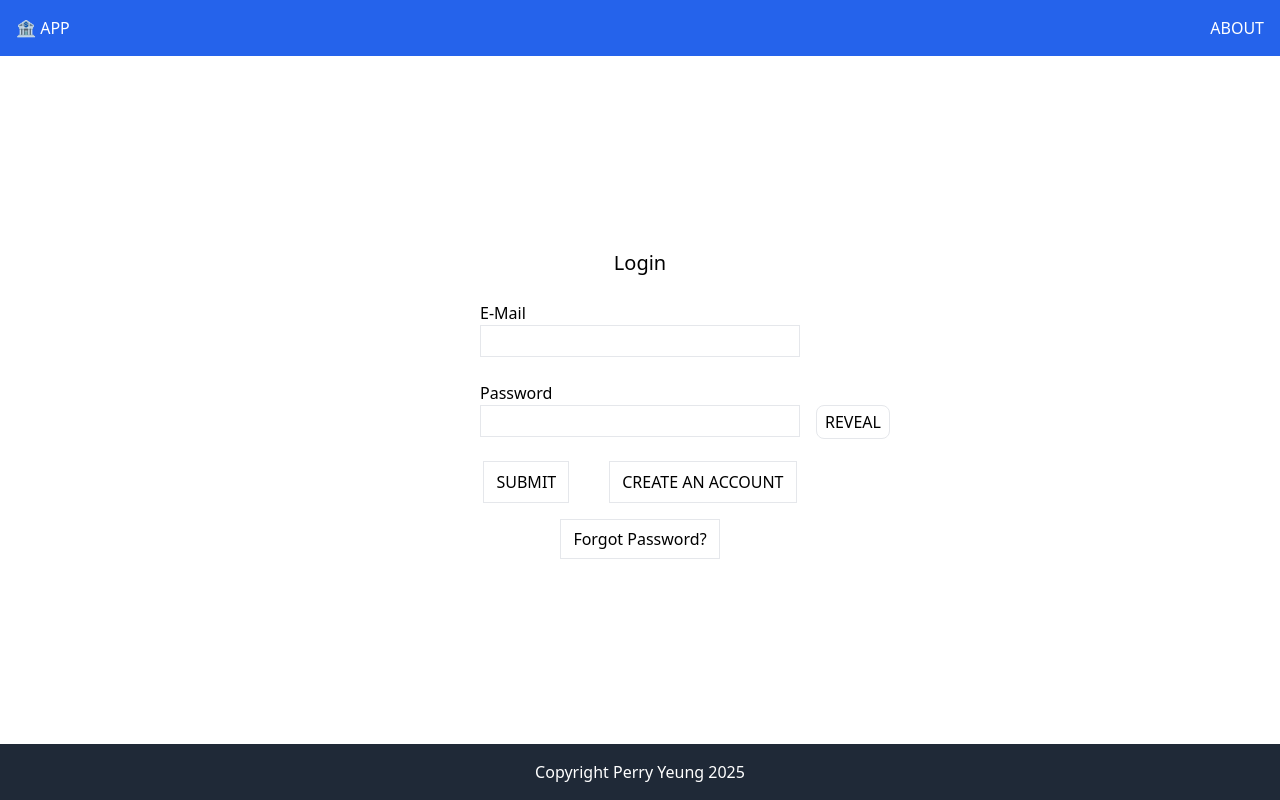
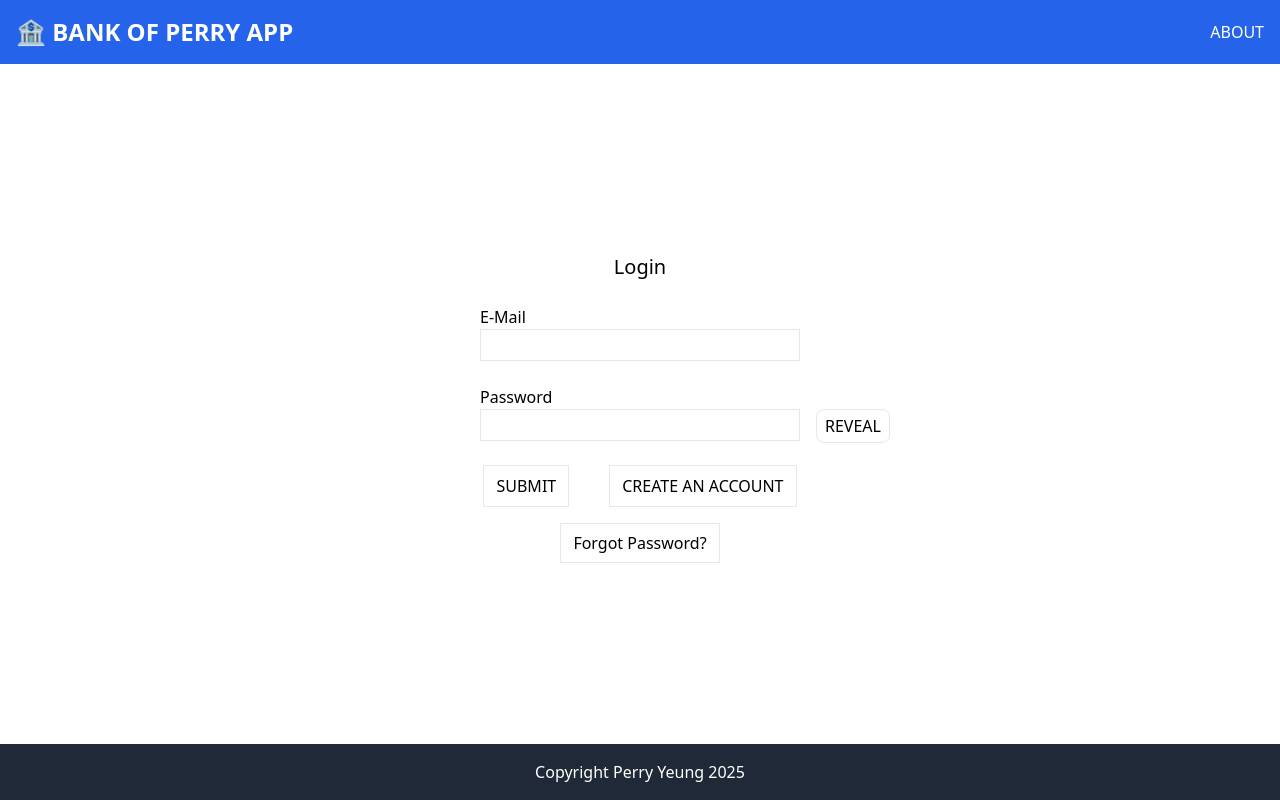
Before and after one commit to pdubss/bank, a React (Vite) app: page /login in a window 1280 px wide. Built offline with nearby package versions, Linux system fonts and the light colour scheme.

Commit message:
tweaked ui made header title bigger

```diff
--- a/src/components/Header.tsx
+++ b/src/components/Header.tsx
@@ -17,7 +17,9 @@ export default function Header() {
 
   return (
     <header className="flex w-screen items-center justify-between bg-blue-600 p-4 text-white">
-      <Link to="/dashboard">🏦 APP</Link>
+      <Link className="text-2xl font-bold" to="/dashboard">
+        🏦 BANK OF PERRY APP
+      </Link>
       <div className="flex items-center gap-8">
         <NavLink className="hidden sm:flex" to="/about">
           ABOUT
--- a/src/pages/Dashboard.tsx
+++ b/src/pages/Dashboard.tsx
@@ -194,6 +194,7 @@ export default function Dashboard() {
           },
         );
         const data = await res.json();
+        console.log(data.transactions);
         setTransactions(data.transactions);
       } catch (error) {
         setTransactionsLoading(false);
```
